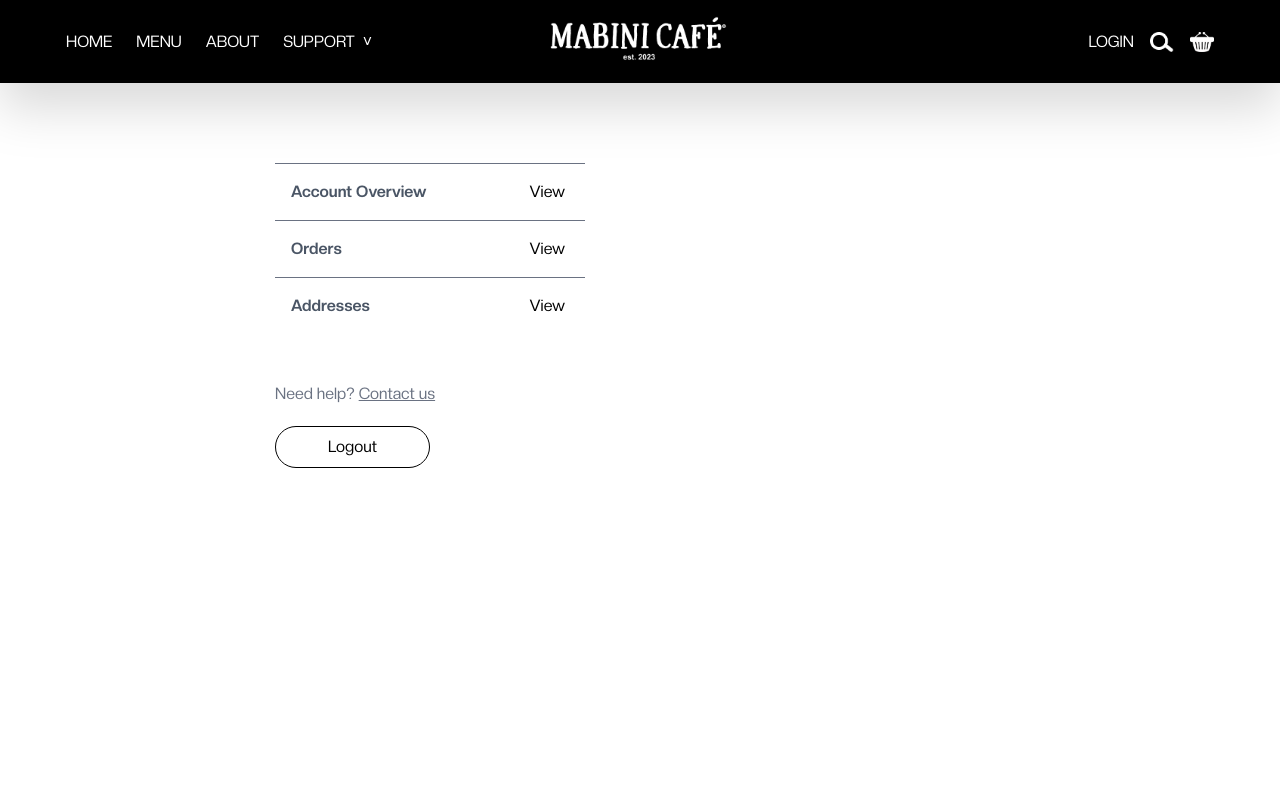
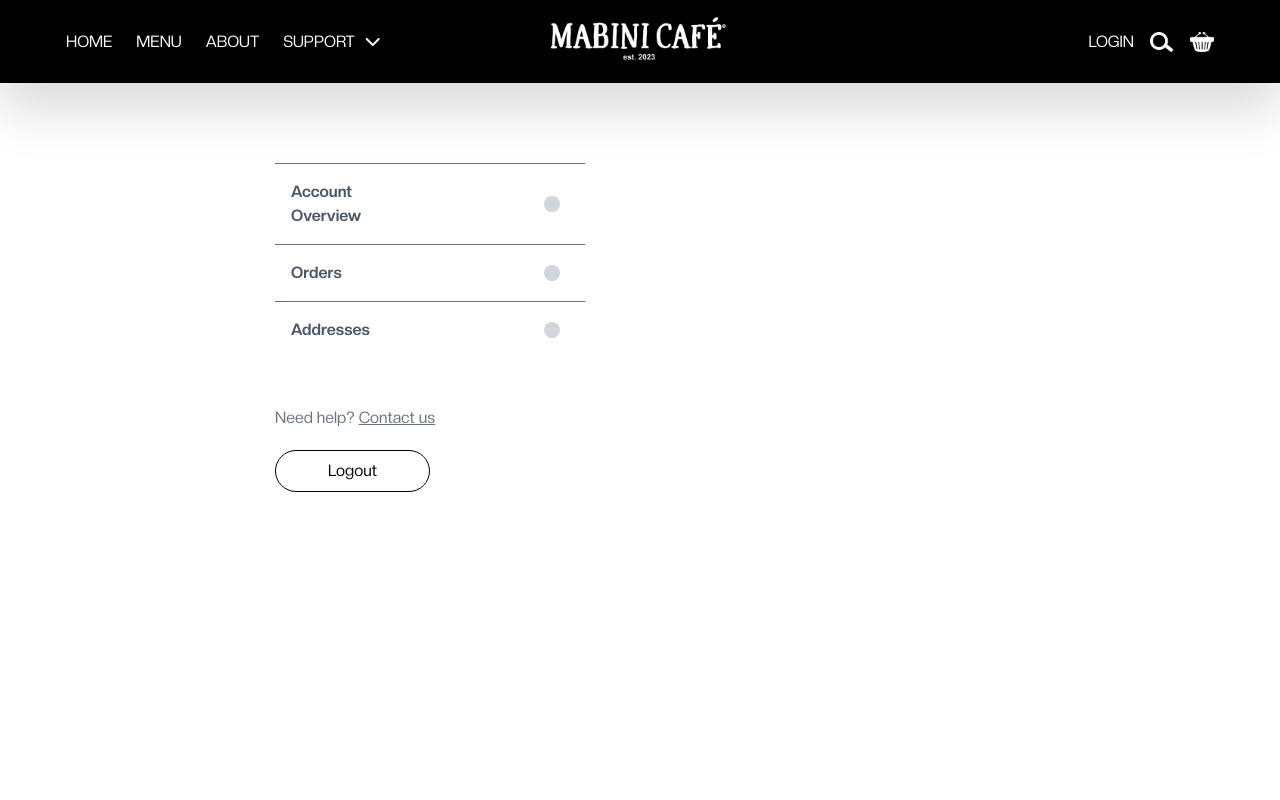
Before and after one commit to bryngrl/mabini-cafe, a SvelteKit app: page /account/settings in a window 1280 px wide. Shown: the top 800 px of the page. Built offline with nearby package versions, Linux system fonts and the light colour scheme.

Commit message:
update for setting page

```diff
--- a/src/lib/components/layout/Header.svelte
+++ b/src/lib/components/layout/Header.svelte
@@ -8,6 +8,7 @@
 	import { authStore } from '$lib/stores/auth';
 	import { cartCount } from '$lib/stores/cart';
 	import CartModal from '../ui/CartModal.svelte';
+	import { showSuccess } from '$lib/utils/sweetalert';
 
 	let links = [
 		{ name: 'Home', href: '/' },
@@ -28,7 +29,10 @@
 	function logout() {
 		authStore.logout();
 		localStorage.removeItem('token');
-		goto('/login');
+		showSuccess('Logged out successfully');
+		setTimeout(() => {
+			goto('/login');
+		}, 2000);
 	}
 
 	function openCart() {
@@ -62,10 +66,12 @@
 			<div class="relative">
 				<button
 					on:click={() => (open = !open)}
-					class="relative group text-[16px] flex items-center gap-2"
+					class="relative group text-[16px] flex items-center gap-2 cursor-pointer"
 				>
 					SUPPORT
-					<span class="transition-transform duration-300 {open ? 'rotate-180' : ''}"> ˅ </span>
+					<span class="transition-transform duration-300 {open ? 'rotate-180' : ''}">
+						<i class="fa-solid fa-chevron-down"></i>
+					</span>
 				</button>
 				{#if open}
 					<ul
@@ -155,11 +161,11 @@
 			<div class="relative">
 				<button
 					on:click={() => (accountOpen = !accountOpen)}
-					class="relative group text-[16px] flex items-center gap-2"
+					class="relative group text-[16px] flex items-center gap-2 cursor-pointer"
 				>
 					ACCOUNT
 					<span class="transition-transform duration-300 {accountOpen ? 'rotate-180' : ''}">
-						˅
+						<i class="fa-solid fa-chevron-down"></i>
 					</span>
 				</button>
 				{#if accountOpen}
@@ -196,11 +202,11 @@
 			>
 		{/if}
 		<button class="relative group" on:click={openSearch} type="button">
-			<img src="/icons/search.png" alt="Search" class="h-5 w-6" />
+			<img src="/icons/search.png" alt="Search" class="h-5 w-6 cursor-pointer" />
 			<span class="underline-anim"></span>
 		</button>
 		<button class="relative group" on:click={openCart} type="button">
-			<img src="/icons/cart.png" alt="Cart" class="h-5 w-6" />
+			<img src="/icons/cart.png" alt="Cart" class="h-5 w-6 cursor-pointer" />
 			{#if $cartCount > 0}
 				<span
 					class="absolute -top-2 -right-2 bg-mabini-yellow text-mabini-dark-brown text-xs font-bold rounded-full h-5 w-5 flex items-center justify-center"
@@ -235,8 +241,10 @@
 					on:click={() => (open = !open)}
 					class="text-[20px] font-bold w-full px-6 py-3 pr-10 bg-black text-white flex items-center justify-between"
 				>
-					<span class="flex-1 text-left">SUPPORT</span>
-					<span class="transition-transform duration-300 {open ? 'rotate-180' : ''}"> ˅ </span>
+					<span class="flex-1 text-left cursor-pointer">SUPPORT</span>
+					<span class="transition-transform duration-300 {open ? 'rotate-180' : ''}">
+						<i class="fa-solid fa-chevron-down"></i>
+					</span>
 				</button>
 
 				{#if open}
@@ -283,7 +291,7 @@
 					>
 						<span class="flex-1 text-left">ACCOUNT</span>
 						<span class="transition-transform duration-300 {accountOpen ? 'rotate-180' : ''}">
-							˅
+							<i class="fa-solid fa-chevron-down"></i>
 						</span>
 					</button>
 					{#if accountOpen}
@@ -334,7 +342,7 @@
 					}}
 					type="button"
 				>
-					<img src="/icons/search.png" alt="Search" class="h-7 w-8" />
+					<img src="/icons/search.png" alt="Search" class="h-7 w-8 cursor-pointer" />
 				</button>
 				<button
 					class="relative group"
@@ -344,7 +352,7 @@
 					}}
 					type="button"
 				>
-					<img src="/icons/cart.png" alt="Cart" class="h-7 w-8" />
+					<img src="/icons/cart.png" alt="Cart" class="h-7 w-8 cursor-pointer" />
 					{#if $cartCount > 0}
 						<span
 							class="absolute -top-2 -right-2 bg-mabini-yellow text-mabini-dark-brown text-xs font-bold rounded-full h-5 w-5 flex items-center justify-center"
--- a/src/routes/account/settings/+page.svelte
+++ b/src/routes/account/settings/+page.svelte
@@ -1,3 +1,11 @@
+<!-- TODO: Confirmation in Delete -->
+<!-- TODO: Delete Function -->
+<!-- TODO: Orders Page -->
+<!-- TODO: Account Overview Page -->
+<!-- TODO: Add new Address Function -->
+<!-- TODO: Confirmation for each -->
+<!-- TODO: OTP for changing numbers -->
+
 <script>
 	import { goto } from '$app/navigation';
 	import { authStore } from '$lib/stores';
@@ -63,7 +71,7 @@
 		phone: ''
 	};
 	onMount(async () => {
-        authStore.init();
+		authStore.init();
 		if ($authStore.user?.id) {
 			try {
 				const userShippingInfo = await shippingStore.fetchByUserId($authStore.user.id);
@@ -126,21 +134,49 @@
 			<!-- SideBar -->
 			<hr class="border-[1] border-gray-500 w-[50%]" />
 			<div class="w-[50%] flex flex-row self-center">
-				<h2 class="p-4 font-bold text-gray-600 w-full">Account Overview</h2>
-				<button on:click={accountOverview} class="w-auto pr-5">View</button>
+				<h2 class="p-4 font-bold text-gray-600 w-full cursor-pointer" on:click={accountOverview}>
+					Account Overview
+				</h2>
+				<div class="flex items-center justify-center w-full">
+					<input
+						type="radio"
+						name="account-section"
+						checked={accountOverviewActive}
+						on:change={accountOverview}
+						class="checked:bg-green-400 max-w-[4px] max-h-[4px] appearance-none w-auto items-center ml-20 cursor-pointer bg-gray-300 text-white font-bold py-2 px-2 rounded-full border-none focus:outline-none"
+					/>
+				</div>
 			</div>
 
 			<hr class="border-[1] border-gray-500 w-[50%]" />
 			<div class="w-[50%] flex flex-row self-center">
-				<h2 class="p-4 font-bold text-gray-600 w-full">Orders</h2>
-				<button on:click={accountOrders} class="w-auto pr-5">View</button>
+				<h2 class="p-4 font-bold text-gray-600 w-full cursor-pointer" on:click={accountOrders}>
+					Orders
+				</h2>
+				<div class="flex items-center justify-center w-full">
+					<input
+						type="radio"
+						name="account-section"
+						checked={accountOrdersActive}
+						on:change={accountOrders}
+						class="checked:bg-green-400 max-w-[4px] max-h-[4px] appearance-none w-auto items-center ml-20 cursor-pointer bg-gray-300 text-white font-bold py-2 px-2 rounded-full border-none focus:outline-none"
+					/>
+				</div>
 			</div>
 			<hr class="border-[1] border-gray-500 w-[50%]" />
 			<div class="w-[50%] flex flex-row self-center">
-				<h2 class="p-4 font-bold text-gray-600 w-full">Addresses</h2>
-				<button on:click={accountAddresses} class="w-auto pr-5" aria-label="View Addresses"
-					>View</button
-				>
+				<h2 class="p-4 font-bold text-gray-600 w-full cursor-pointer" on:click={accountAddresses}>
+					Addresses
+				</h2>
+				<div class="flex items-center justify-center w-full">
+					<input
+						type="radio"
+						name="account-section"
+						checked={accountAddressesActive}
+						on:change={accountAddresses}
+						class="checked:bg-green-400 max-w-[4px] max-h-[4px] appearance-none w-auto items-center ml-20 cursor-pointer bg-gray-300 text-white font-bold py-2 px-2 rounded-full border-none focus:outline-none"
+					/>
+				</div>
 			</div>
 			<div class="w-[50%] pt-10 self-center">
 				<h2 class="pt-2 text-gray-500">
@@ -148,7 +184,7 @@
 				</h2>
 				<button
 					type="button"
-					class="cursor-pointer p-5 w-2/4 rounded-full bg-transparent border-1 border-black text-black hover:bg-black hover:text-white hover:border-black px-4 py-2 mt-5"
+					class="cursor-pointer p-5 w-2/4 rounded-full bg-transparent border-1 border-black text-black hover:bg-mabini-dark-brown hover:text-white hover:border-transparent px-4 py-2 mt-5"
 					on:click={logout}
 				>
 					Logout
@@ -207,6 +243,57 @@
 								>DELETE</button
 							>
 						</div>
+					</div>
+
+					<!-- OTHER ADDRESSES -->
+					<!-- Display an another address using each with a maximum of 2 other addresses -->
+
+					<!-- Add new Address button then check it if the other address is equal to 2  -->
+					<hr class="border-[1] text-white w-[90%] text-center" />
+
+					<!-- Another Address  -->
+					<!--! TODO: Change it into a dynamic one -->
+					<div class="gap-1 text-left p-7 pl-10 pt-0 w-full flex flex-col">
+						<h2 class="font-medium w-full">Another Address</h2>
+						<div class="w-full flex flex-row items-center justify-between">
+							<p class="text-gray-600">
+								{existingInfo.fname.charAt(0).toUpperCase() + existingInfo.fname.slice(1)}
+								{existingInfo.lname.charAt(0).toUpperCase() + existingInfo.lname.slice(1)}
+							</p>
+							<button
+								class="cursor-pointer w-auto text-sm font-bold flex items-center justify-center text-center border-1 border-white p-2 pr-15 pl-15 max-w-[136px] max-h-[23px] rounded-full
+                                hover:bg-mabini-dark-brown hover:text-white hover:border-transparent"
+								on:click={editAddress}
+							>
+								EDIT
+							</button>
+						</div>
+
+						<div class="w-full flex flex-row items-center justify-between">
+							<p class="w-full text-gray-600">
+								{existingInfo.address},
+								{#if existingInfo.apartment}
+									, {existingInfo.apartment}
+								{/if}
+								{existingInfo.city}
+							</p>
+							<button
+								class="cursor-pointer w-auto text-sm font-bold flex items-center justify-center text-center border-1 border-white p-2 pr-13 pl-13 max-w-[136px] max-h-[23px] rounded-full
+                                hover:bg-mabini-dark-brown hover:text-white hover:border-transparent"
+								>DELETE</button
+							>
+						</div>
+					</div>
+					<!-- Button for adding new address -->
+					<!-- TODO: READJUST THIS SO THAT ITLL BE GONE WHEN THE EDIT BUTTON IS CLICKED -->
+					<div class=" justify-start p-10 pt-0 flex w-full">
+						<button
+							class="text-m cursor-pointer max-w-[213px] max-h-[36px] px-5 font-bold uppercase border-[1px] border-white rounded-full
+                                hover:bg-mabini-dark-brown hover:text-white hover:border-transparent
+                                "
+						>
+							Add New Address
+						</button>
 					</div>
 					{#if isEditAddress && hasExistingShipping}
 						<div class="p-15 pt-0 justify-start items-start text-left w-full gap-4 flex flex-col">
@@ -314,7 +401,7 @@
 							</form>
 
 							<div class="flex flex-row gap-30 mt-2">
-								<!-- CANCEL AND SAVE ADDRESS -->
+								<!-- CANCEL AND SAVE ADDRESS BUTTON -->
 							</div>
 						</div>
 					{/if}
```
